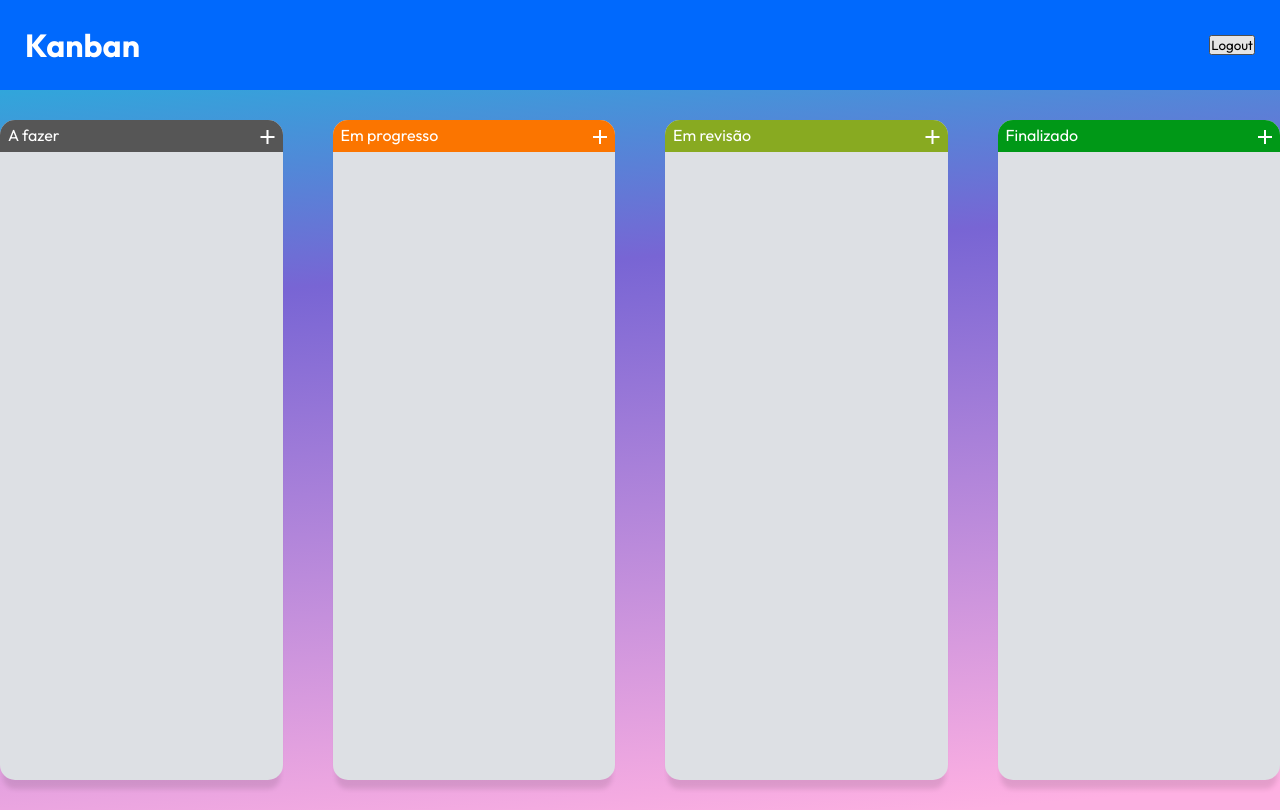
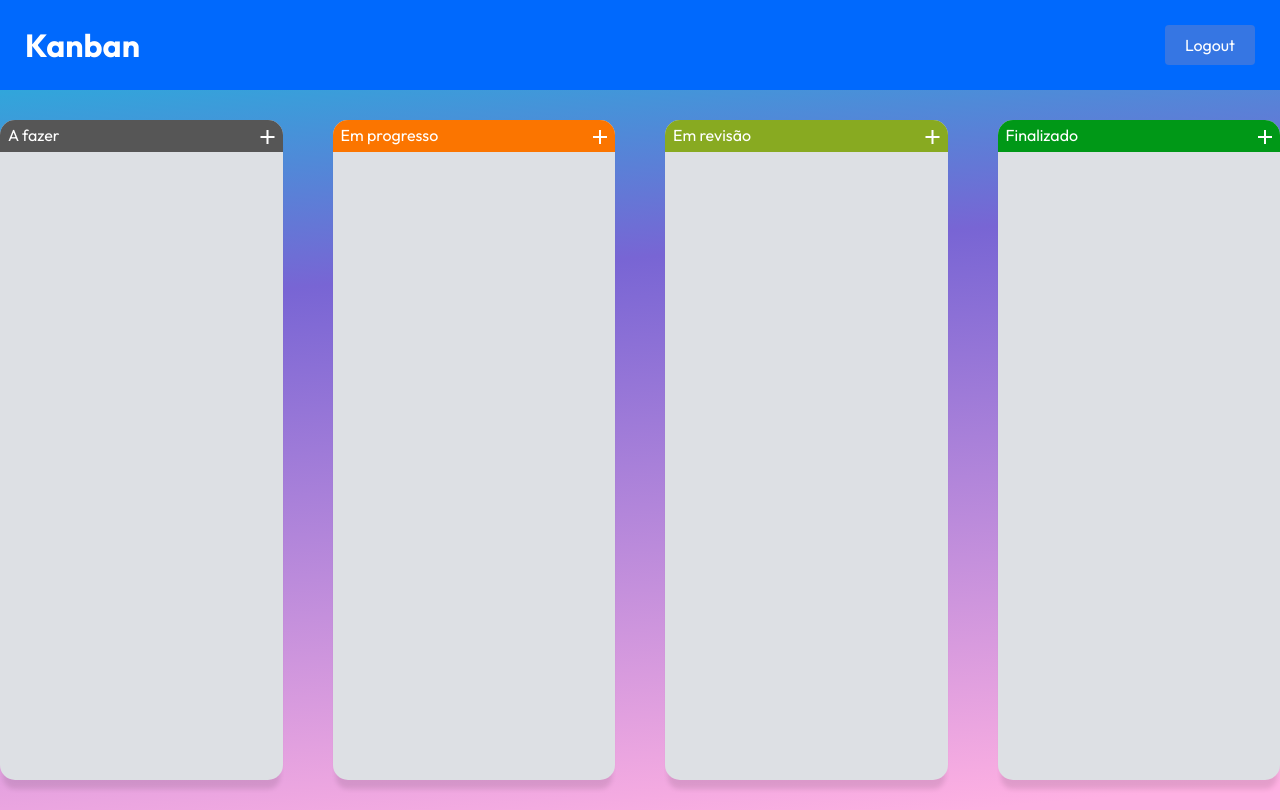
Before and after one commit to ReverieJacket/Kanban-Board, a plain HTML site: page pages/kanban.html in a window 1280 px wide. In both pictures the pointer is over the button "Logout". Drawn offline with nearby package versions, Linux system fonts and the light colour scheme.

Commit message:
Update styles.css

```diff
--- a/pages/css/styles.css
+++ b/pages/css/styles.css
@@ -41,7 +41,7 @@ body{
     padding: 30px 0;
 }
 
-.navbar .logout-btn {
+.logout-btn {
     background-color: #4c8aff;
     color: white;
     border: none;
@@ -52,7 +52,7 @@ body{
     transition: background-color 0.3s;
 }
 
-.navbar .logout-btn:hover {
+.logout-btn:hover {
     background-color: #3676e3;
 }
 
```
